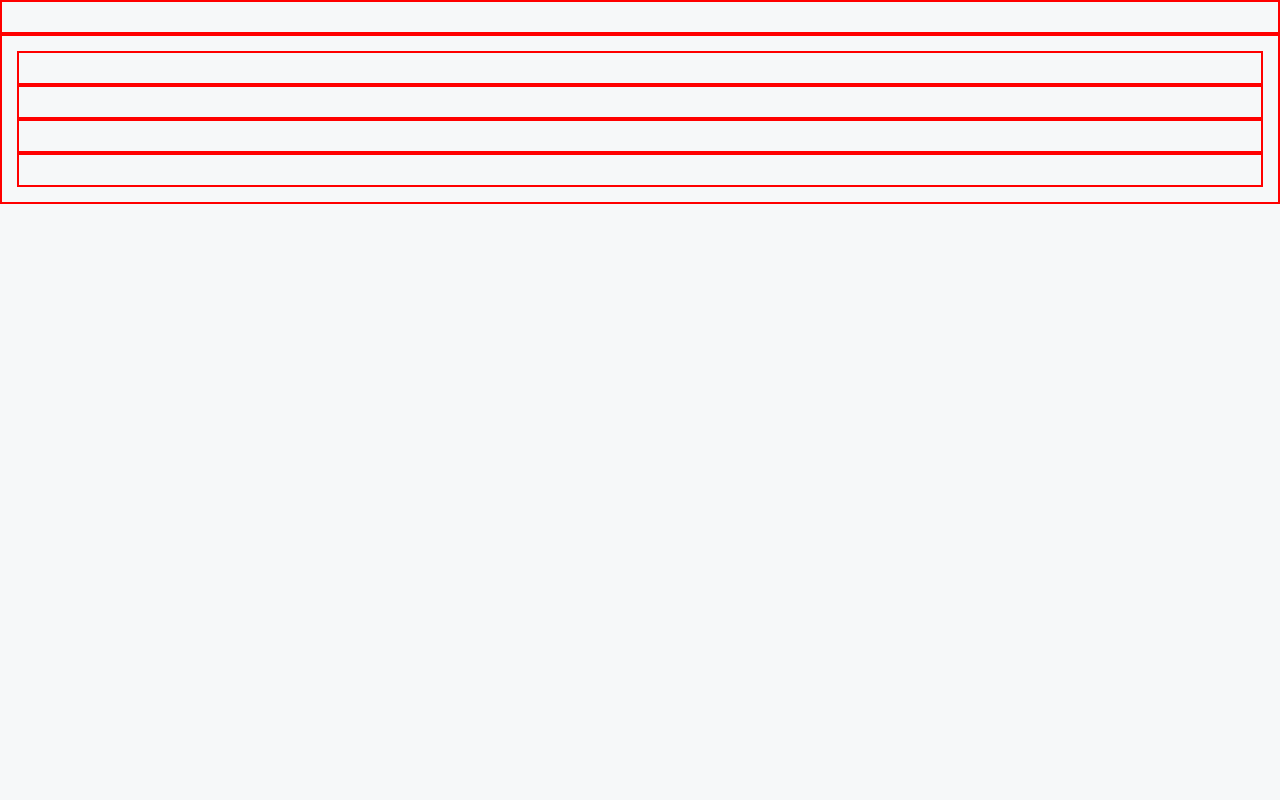
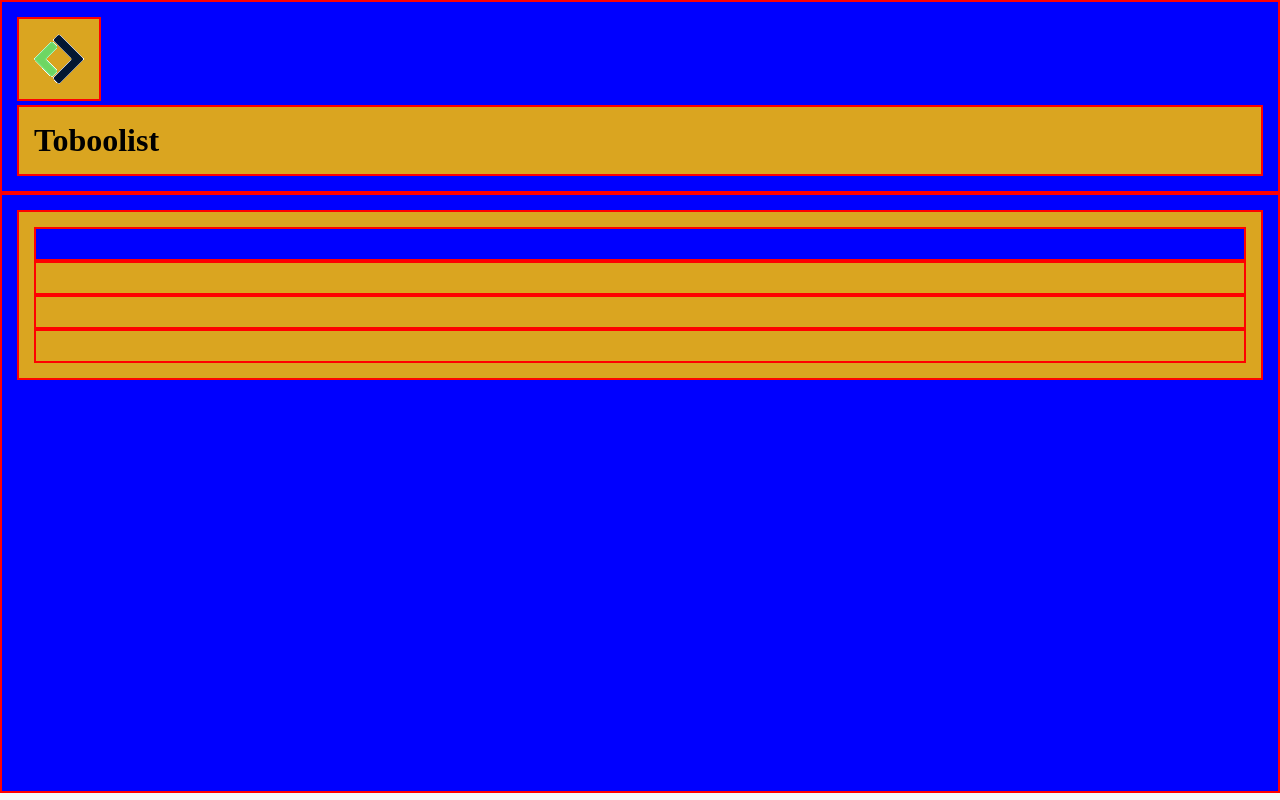
Before and after one commit to Amreal-Lamanera/html-css-toboolist, a plain HTML site: page index.html in a window 1280 px wide. Drawn offline with Linux system fonts and the light colour scheme.

Commit message:
init contenuto header + css

```diff
--- a/css/style.css
+++ b/css/style.css
@@ -19,13 +19,26 @@ a {
     color: black;
 }
 
-/* Proprietà di debug */
-.debug * {
+/* Proprietà di debug - le metto all'inizio per le regole della specificità */
+body * {
     border: 2px solid red;
     padding: 15px;
+    background-color: goldenrod;
 }
 
 /* Proprietà header */
+header,
+.container {
+    /* background-color: #FFFFFF; */
+    /* colore per debug */
+    background-color: blue;
+}
+
+/* Proprietà container */
+.container {
+    /* Altezza per vedere qualcosa */
+    height: 600px;
+}
 
 /* Proprietà main */
 
--- a/index.html
+++ b/index.html
@@ -7,11 +7,20 @@
         <meta name="viewport" content="width=device-width, initial-scale=1.0">
         <title>Toboolist</title>
         <link rel="stylesheet" href="css/style.css">
+        <link rel="icon" href="img/Logo.png">
+
+
     </head>
 
-    <body class="debug">
+    <body>
         <!-- Intestazione pagina contenente logo -->
-        <header></header>
+        <header>
+            <img src="img/Logo.png" alt="Logo Boolean">
+            <h1>Toboolist</h1>
+        </header>
+
+        <!-- Contenitore di tutto il corpo della pagina -->
+        <div class="container">
 
             <!-- Corpo pagina -->
             <main>
@@ -26,6 +35,8 @@
 
             </main>
 
+        </div>
+
     </body>
 
 </html>
```
Lines whose indentation alone changed are shown as unchanged.
